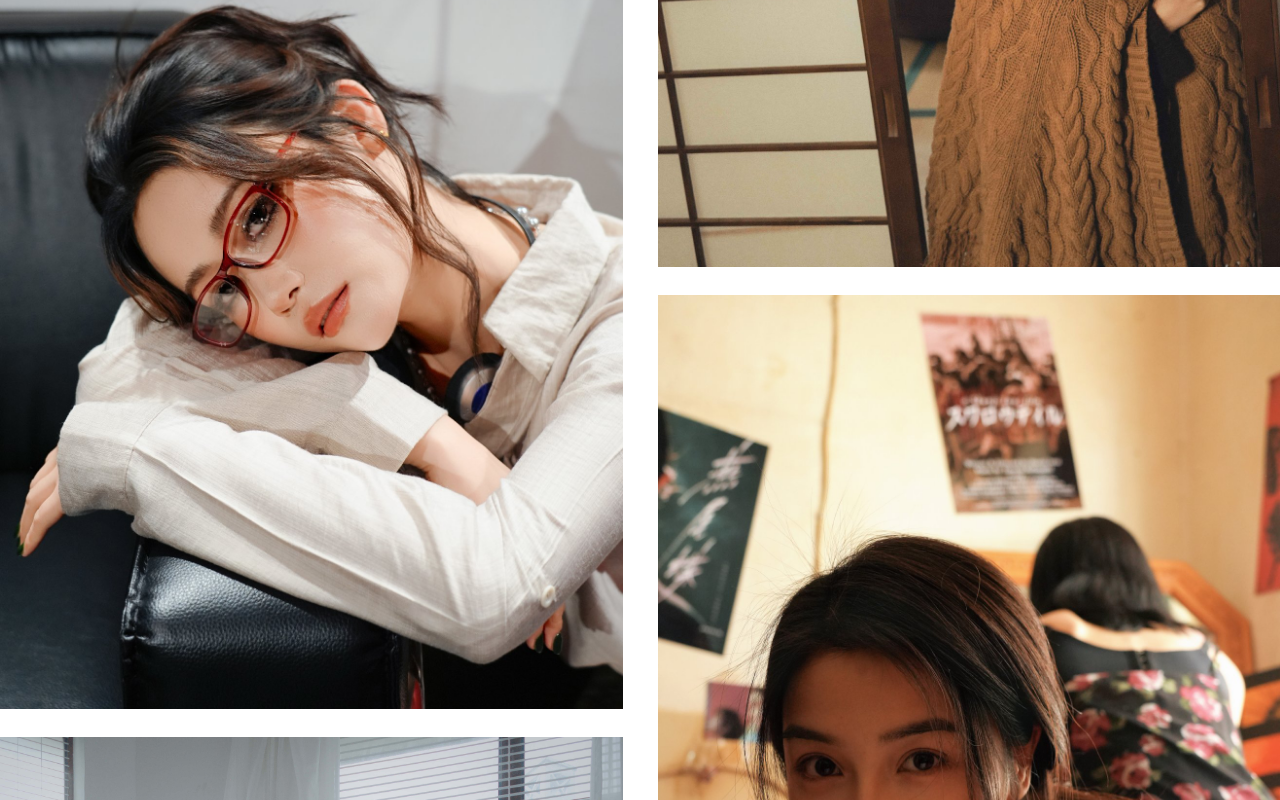
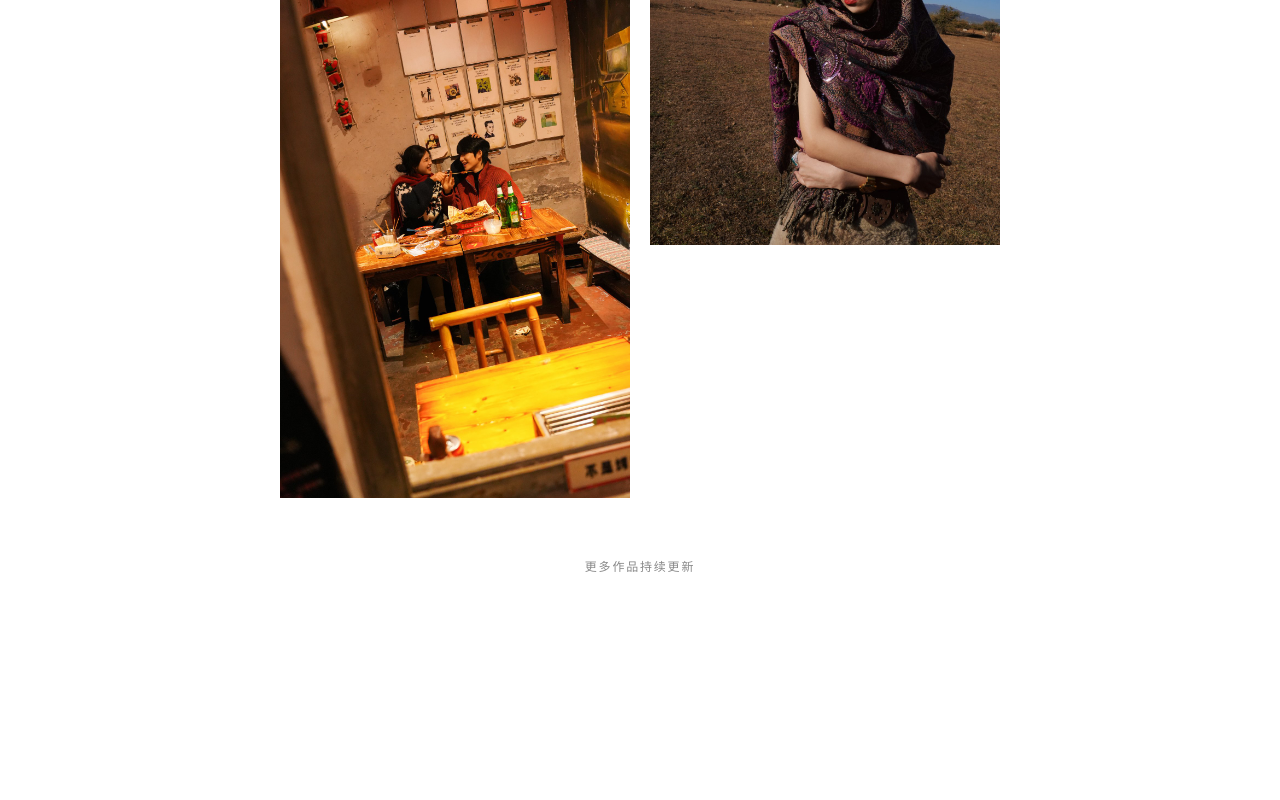
Before and after one commit to Ashamx1017/ashmes-photo, a React (Vite) app: page / in a window 1280 px wide. Shown: the part 9200-10000 px from the top of the page. Built offline with nearby package versions, Linux system fonts and the light colour scheme.

Commit message:
Works 美化: 瀑布流缩宽 720+间距 20px+Pricing/Works/Social/Travel padding 90px

```diff
--- a/src/styles/components.css
+++ b/src/styles/components.css
@@ -552,6 +552,8 @@
 /* ===== Pricing ===== */
 .pricing {
   background: var(--color-bg-soft);
+  padding-top: 90px;
+  padding-bottom: 90px;
 }
 
 .pricing-header {
@@ -692,6 +694,8 @@
 /* ===== Works (carousel) ===== */
 .works {
   background: var(--color-bg);
+  padding-top: 90px;
+  padding-bottom: 90px;
 }
 
 .works-header {
@@ -730,12 +734,14 @@
 
 .works-masonry {
   column-count: 2;
-  column-gap: var(--col-gap);
+  column-gap: 20px;
+  max-width: 720px;
+  margin: 0 auto;
 }
 
 .works-item {
   break-inside: avoid;
-  margin-bottom: 28px;
+  margin-bottom: 20px;
 }
 
 .works-item-img-wrap {
@@ -755,9 +761,20 @@
   transform: scale(1.02);
 }
 
+.works-more {
+  text-align: center;
+  font-size: 12px;
+  font-weight: 300;
+  color: var(--color-text-muted);
+  letter-spacing: 0.15em;
+  margin-top: 56px;
+}
+
 /* ===== Social ===== */
 .social {
   background: var(--color-bg);
+  padding-top: 90px;
+  padding-bottom: 90px;
 }
 
 .social-header {
@@ -848,6 +865,8 @@
 /* ===== Travel ===== */
 .travel {
   background: var(--color-bg);
+  padding-top: 90px;
+  padding-bottom: 90px;
 }
 
 .travel-header {
```
